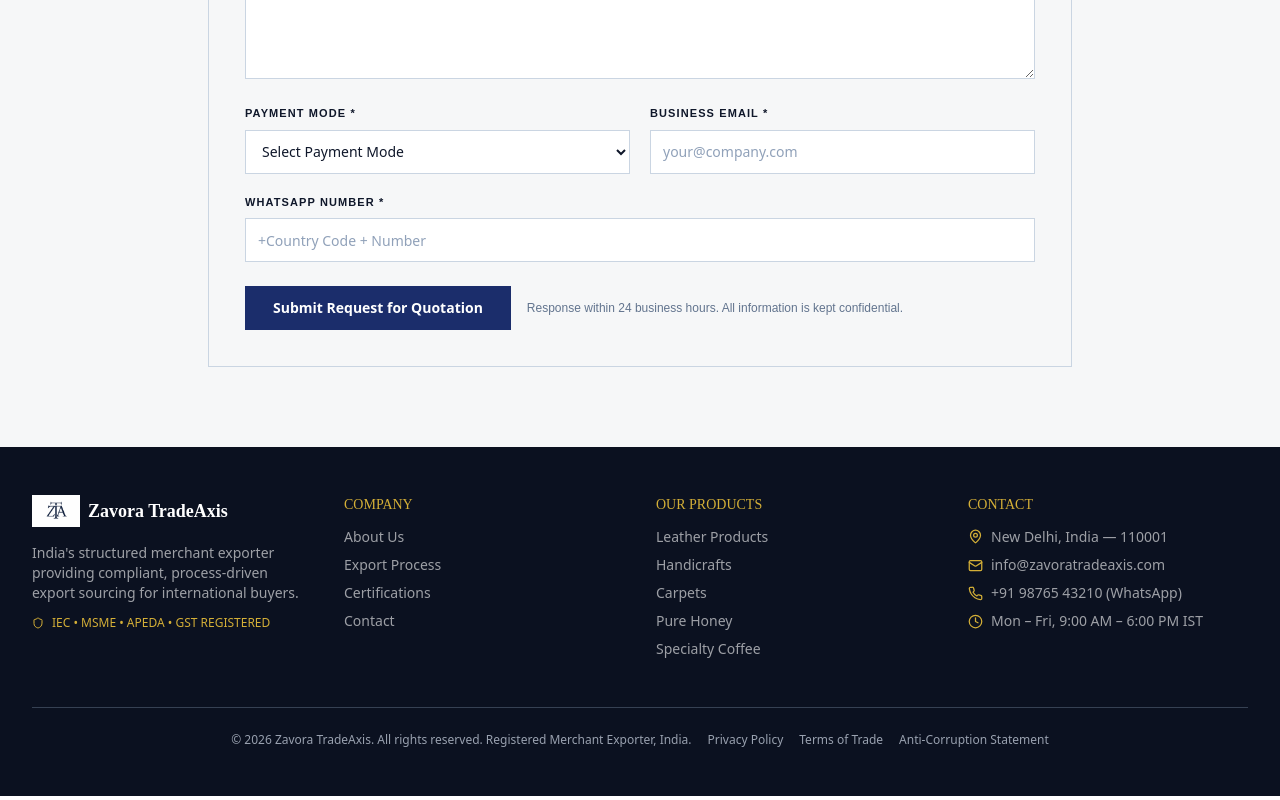
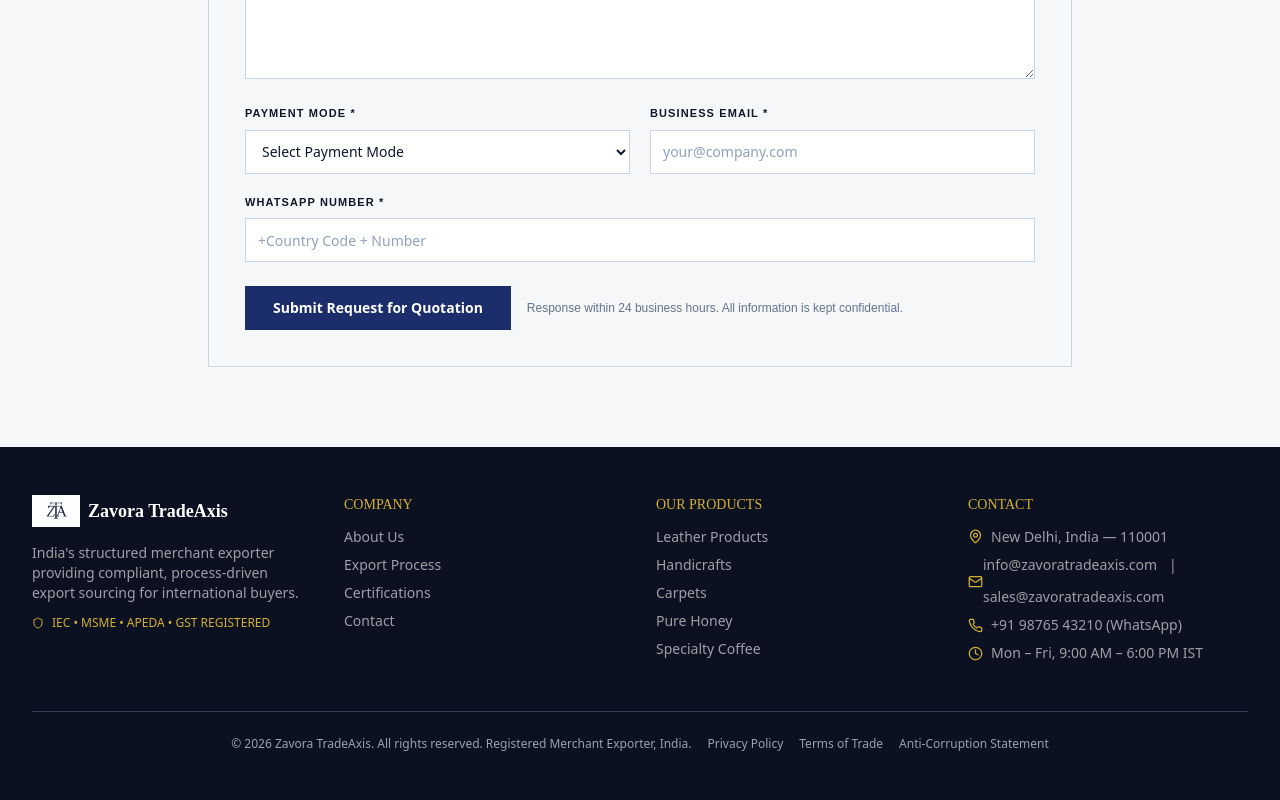
Before and after one commit to anoor244/zavora-tradeaxis, a Next.js app: page / in a window 1280 px wide. Shown: the part 5833-6633 px from the top of the page. Built offline with nearby package versions, Linux system fonts and the light colour scheme.

Commit message:
Extra email

```diff
--- a/components/Footer.tsx
+++ b/components/Footer.tsx
@@ -92,12 +92,17 @@
               </li>
               <li className="flex items-center">
                 <svg xmlns="http://www.w3.org/2000/svg" width="15" height="15" viewBox="0 0 24 24" fill="none" stroke="currentColor" strokeWidth={2} strokeLinecap="round" strokeLinejoin="round" className="lucide lucide-mail text-secondary shrink-0" aria-hidden="true"><path d="m22 7-8.991 5.727a2 2 0 0 1-2.009 0L2 7"></path><rect x="2" y="4" width="20" height="16" rx="2"></rect></svg>
-                <Link
-                  href="mailto:info@zavoratradeaxis.com"
-                  className="ml-2 hover:text-secondary"
-                >
-                  info@zavoratradeaxis.com
-                </Link>
+                <div className="flex gap-3 flex-wrap">
+    <a href="mailto:info@zavoratradeaxis.com" className="hover:text-secondary">
+      info@zavoratradeaxis.com
+    </a>
+
+    <span>|</span>
+
+    <a href="mailto:sales@zavoratradeaxis.com" className="hover:text-secondary">
+      sales@zavoratradeaxis.com
+    </a>
+  </div>
               </li>
               <li className="flex items-center">
                 <svg xmlns="http://www.w3.org/2000/svg" width="15" height="15" viewBox="0 0 24 24" fill="none" stroke="currentColor" strokeWidth={2} strokeLinecap="round" strokeLinejoin="round" className="lucide lucide-phone text-secondary shrink-0" aria-hidden="true"><path d="M22 16.92v3a2 2 0 0 1-2.18 2 19.79 19.79 0 0 1-8.63-3.07 19.5 19.5 0 0 1-6-6 19.79 19.79 0 0 1-3.07-8.67A2 2 0 0 1 4.11 2h3a2 2 0 0 1 2 1.72 12.84 12.84 0 0 0 .7 2.81 2 2 0 0 1-.45 2.11L8.09 9.91a16 16 0 0 0 6 6l1.27-1.27a2 2 0 0 1 2.11-.45 12.84 12.84 0 0 0 2.81.7A2 2 0 0 1 22 16.92z"></path></svg>
```
